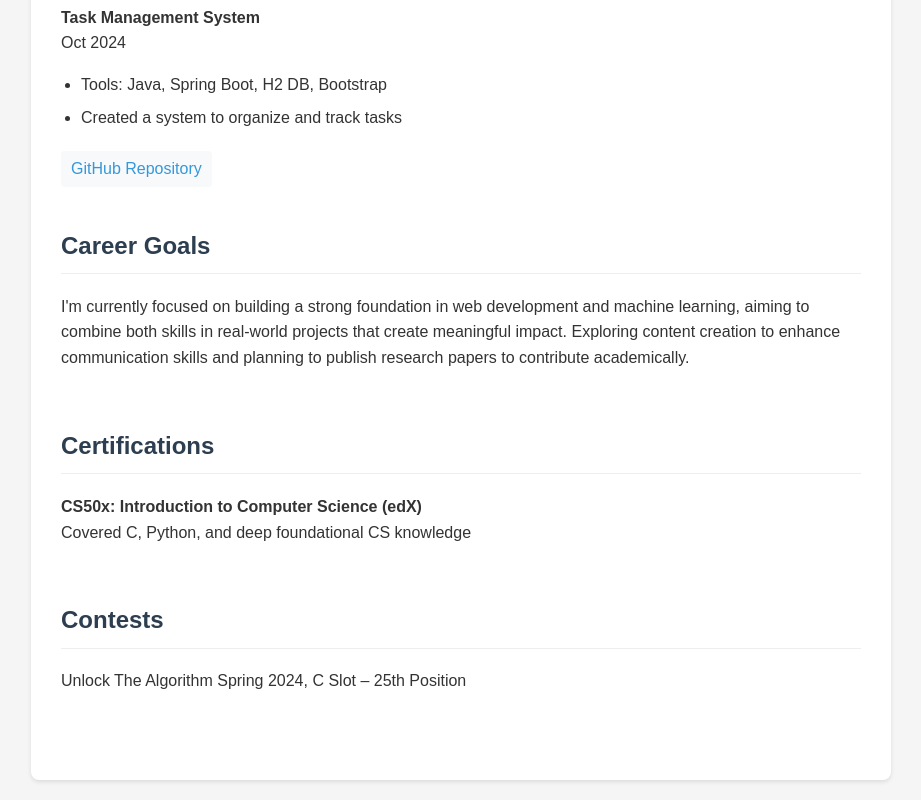
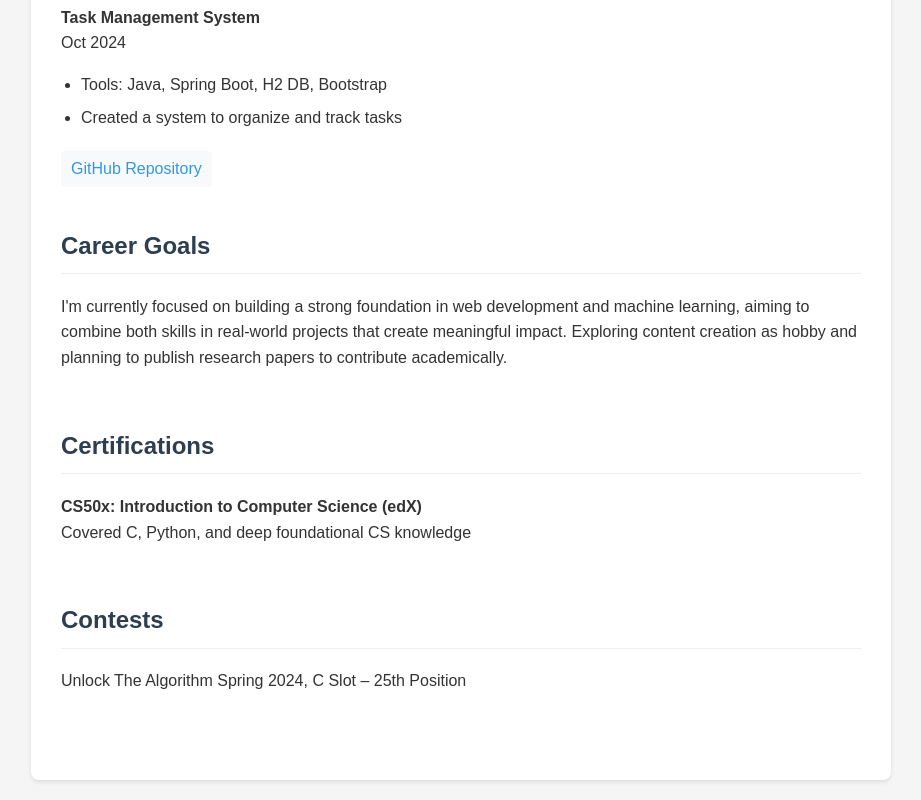
Before and after one commit to tarequejosh/portfolio, a plain HTML site: page index.html in a window 1280 px wide. Shown: the part 1747-2547 px from the top of the page, without its empty margins (179-1100 px from the left). Drawn offline with Linux system fonts and the light colour scheme.

Commit message:
Updated Career Goals wording

```diff
--- a/index.html
+++ b/index.html
@@ -181,7 +181,7 @@
 
         <div class="section">
             <h2>Career Goals</h2>
-            <p>I'm currently focused on building a strong foundation in web development and machine learning, aiming to combine both skills in real-world projects that create meaningful impact. Exploring content creation to enhance communication skills and planning to publish research papers to contribute academically.</p>
+            <p>I'm currently focused on building a strong foundation in web development and machine learning, aiming to combine both skills in real-world projects that create meaningful impact. Exploring content creation as hobby and planning to publish research papers to contribute academically.</p>
         </div>
 
         <div class="section">
```
